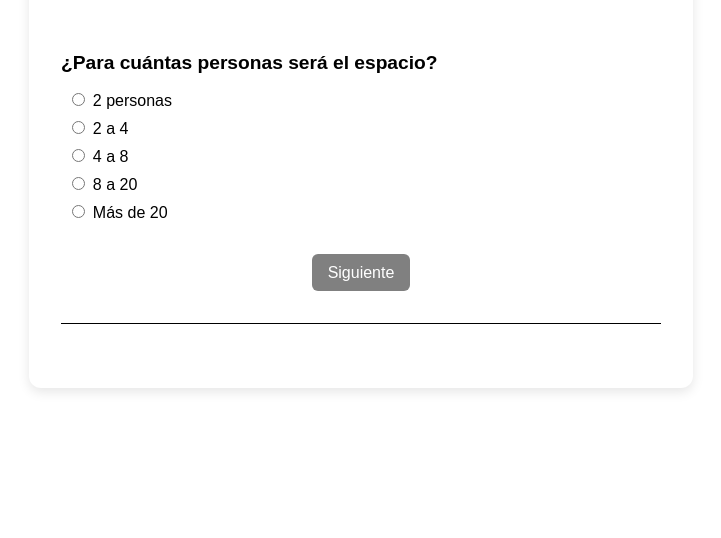
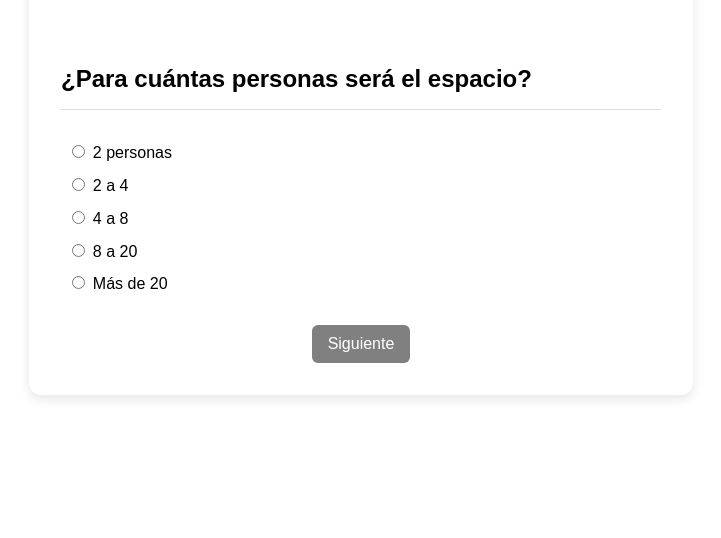
Before and after one commit to matiasgonzalezt/espacios, a plain HTML site: page index.html in a window 1280 px wide. Shown: the part 262-800 px from the top of the page, without its empty margins (279-1000 px from the left). Drawn offline with Linux system fonts and the light colour scheme.

Commit message:
Add files via upload

```diff
--- a/app.js
+++ b/app.js
@@ -5,6 +5,7 @@
 /**
  * Utilidades
  */
+
 function norm(s) {
   return (s ?? "")
     .toString()
@@ -302,7 +303,7 @@ function renderResults() {
       h3.textContent = "Alternativas cercanas";
       container.appendChild(h3);
 
-      cercanos.forEach(({ esp, cap }) => {
+      cercanos.forEach(({ esp }) => {
         const card = document.createElement("div");
         card.className = "resultado";
         card.innerHTML = `
@@ -323,6 +324,8 @@ function renderResults() {
         <p><b>Capacidad:</b> ${esp.capacidad.min != null ? `${esp.capacidad.min}-${esp.capacidad.max}` : esp.capacidad}</p>
         <p><b>Privacidad:</b> ${toArray(esp.privacidad).join(", ")}</p>
         <p><b>Equipamiento:</b> ${toArray(esp.equipamiento).join(", ")}</p>
+        <p>${esp.descripcion || ""}</p>
+        <img src="imagenes/${esp.imagen}" alt="${esp.nombre}" class="resultado-img">
       `;
       container.appendChild(card);
     });
--- a/espacios.json
+++ b/espacios.json
@@ -9,32 +9,32 @@
   },
   {
     "nombre": "Espacio de usos múltiples",
-    "capacidad": "8-20",
-    "privacidad": "semi",
+    "capacidad": { "min": 8, "max": 20 },
+    "privacidad": ["semi"],
     "equipamiento": ["sillas", "mesas", "pizarras", "proyector"],
     "descripcion": "Un salón amplio y flexible en planta baja, ideal para talleres, charlas y encuentros comunitarios.",
     "imagen": "usos_multiples.png"
   },
   {
     "nombre": "Talleres de reparación",
-    "capacidad": "2-4",
-    "privacidad": "semi",
+    "capacidad": { "min": 2, "max": 4 },
+    "privacidad": ["semi"],
     "equipamiento": ["mesas", "lugares de guardado", "herramientas"],
     "descripcion": "Ubicados en la planta baja, con acceso directo desde la calle. Pensados para reparar bicicletas, electrodomésticos y otros objetos.",
     "imagen": "taller_reparacion.png"
   },
   {
     "nombre": "Talleres de manualidades",
-    "capacidad": "4-8",
-    "privacidad": "semi",
+    "capacidad": { "min": 4, "max": 8 },
+    "privacidad": ["semi"],
     "equipamiento": ["mesas", "sillas", "pizarras", "lugares de guardado"],
     "descripcion": "Espacios en la primera planta para actividades de artes, costura o carpintería liviana.",
     "imagen": "taller_manualidades.png"
   },
   {
     "nombre": "Cocina comunitaria",
-    "capacidad": "4-8",
-    "privacidad": "semi",
+    "capacidad": { "min": 4, "max": 8 },
+    "privacidad": ["semi"],
     "equipamiento": ["mesas", "sillas", "pizarras", "hornos"],
     "descripcion": "Un espacio equipado con todo lo necesario para cocinar en grupo.",
     "imagen": "cocina_comunitaria.png"
--- a/index.html
+++ b/index.html
@@ -6,8 +6,8 @@
   <link rel="stylesheet" href="styles.css">
 </head>
 <body>
-  <div id="app">
-    <h1>Banco de Tiempo - Selector de Espacios</h1>
+    <div id="app">
+    <h1>Selector de Espacios</h1>
     <div id="form"></div>
     <button id="nextBtn" disabled>Siguiente</button>
     <div id="result"></div>
--- a/styles.css
+++ b/styles.css
@@ -14,32 +14,34 @@ body {
   margin: 5rem;
   padding: 2rem;
   border-radius: 12px;
-  box-shadow: 0 4px 12px rgba(0,0,0,0.1);
+  box-shadow: 0 4px 12px rgba(0, 0, 0, 0.1);
   width: 100%;
   max-width: 600px;
 }
 
 h1 {
-  font-size: 1.8rem;
+  font-size: 5vh;
   margin-bottom: 5rem;
   text-align: center;
   color: black;
 }
 
 h2 {
-  font-size: 1.2rem;
-  margin-bottom: 1rem;
+  font-size: 3vh;
   color: black;
+  border-bottom: 1px solid #ddd;
+  margin-bottom: 2rem;
+  padding-bottom: 1rem;
 }
 
 p {
-  font-size: 1rem;
+  font-size: 1vhrem;
 }
 
 label {
   display: block;
-  font-size: 1rem;
-  margin: 0.5rem 0;
+  font-size: 2vh;
+  margin: .8rem 0;
   cursor: pointer;
 }
 
@@ -75,12 +77,6 @@ label {
   cursor: pointer;
 }
 
-#result {
-  margin-top: 2rem;
-  padding: 1rem;
-  border-top: 1px solid black;
-}
-
 #result h2 {
   margin-top: 0;
   color: black;
@@ -93,3 +89,17 @@ ul {
 li {
   margin: 0.4rem 0;
 }
+
+.resultado {
+  border-bottom: 1px solid #ddd; /* línea entre resultados */
+  margin-bottom: 1rem;
+  padding-bottom: 1rem;
+}
+
+.resultado:last-child {
+  border-bottom: none; /* elimina la línea final */
+}
+.resultado h3 {
+  margin: 0;
+  color: black;
+}
```
